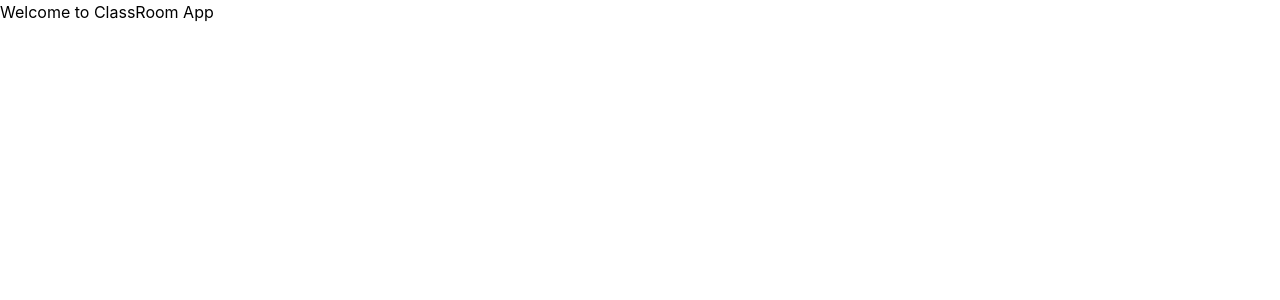
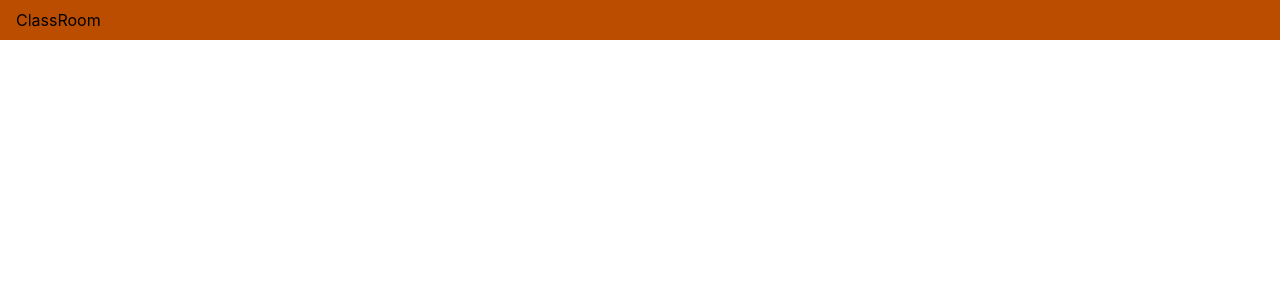
Before and after one commit to yusuf-codes10/horseshoe-academy, a Vue app in the folder apps/web/: page / in a window 1280 px wide. Shown: the top 300 px of the page. Built offline with nearby package versions, Linux system fonts and the light colour scheme.

Commit message:
a basic navabr

```diff
--- a/apps/web/src/App.vue
+++ b/apps/web/src/App.vue
@@ -1,6 +1,10 @@
-<script setup lang="ts"></script>
+<script setup lang="ts">
+import NavBar from '@/layouts/NavBar.vue';
+
+</script>
 
 <template>
+  <NavBar />
   <RouterView />
 </template>
 
--- /dev/null
+++ b/apps/web/src/layouts/NavBar.vue
@@ -0,0 +1,13 @@
+<script setup lang="ts">
+
+</script>
+
+<template>
+  <nav class="flex justify-between items-center px-4 py-2 fixed w-full bg-amber-700">
+    <h1>ClassRoom</h1>
+    <!-- <MainButton v-if="!userStroe.user" title="Log in" /> -->
+    <div  class="flex justify-between items-center">
+
+    </div>
+  </nav>
+</template>
```
